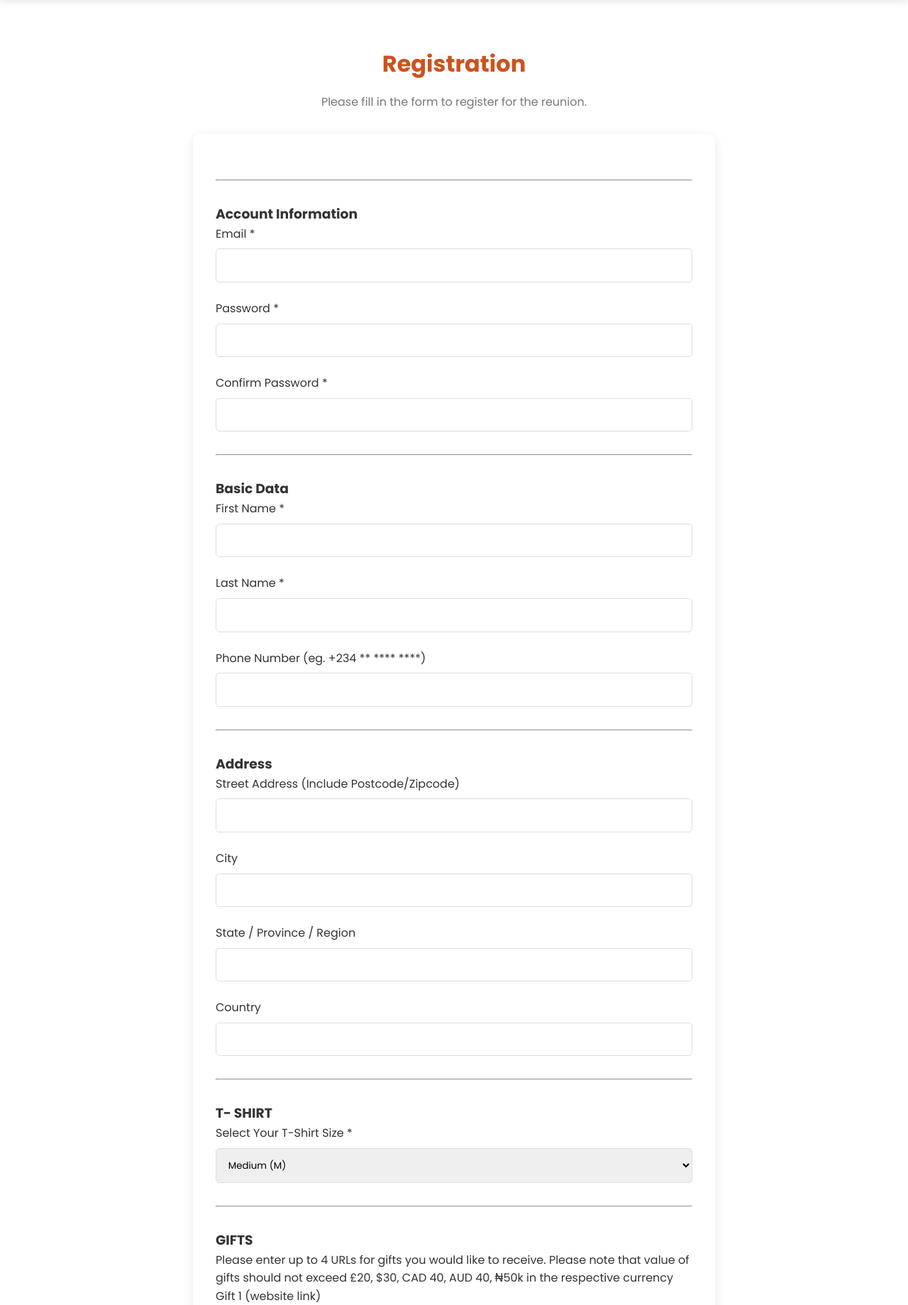
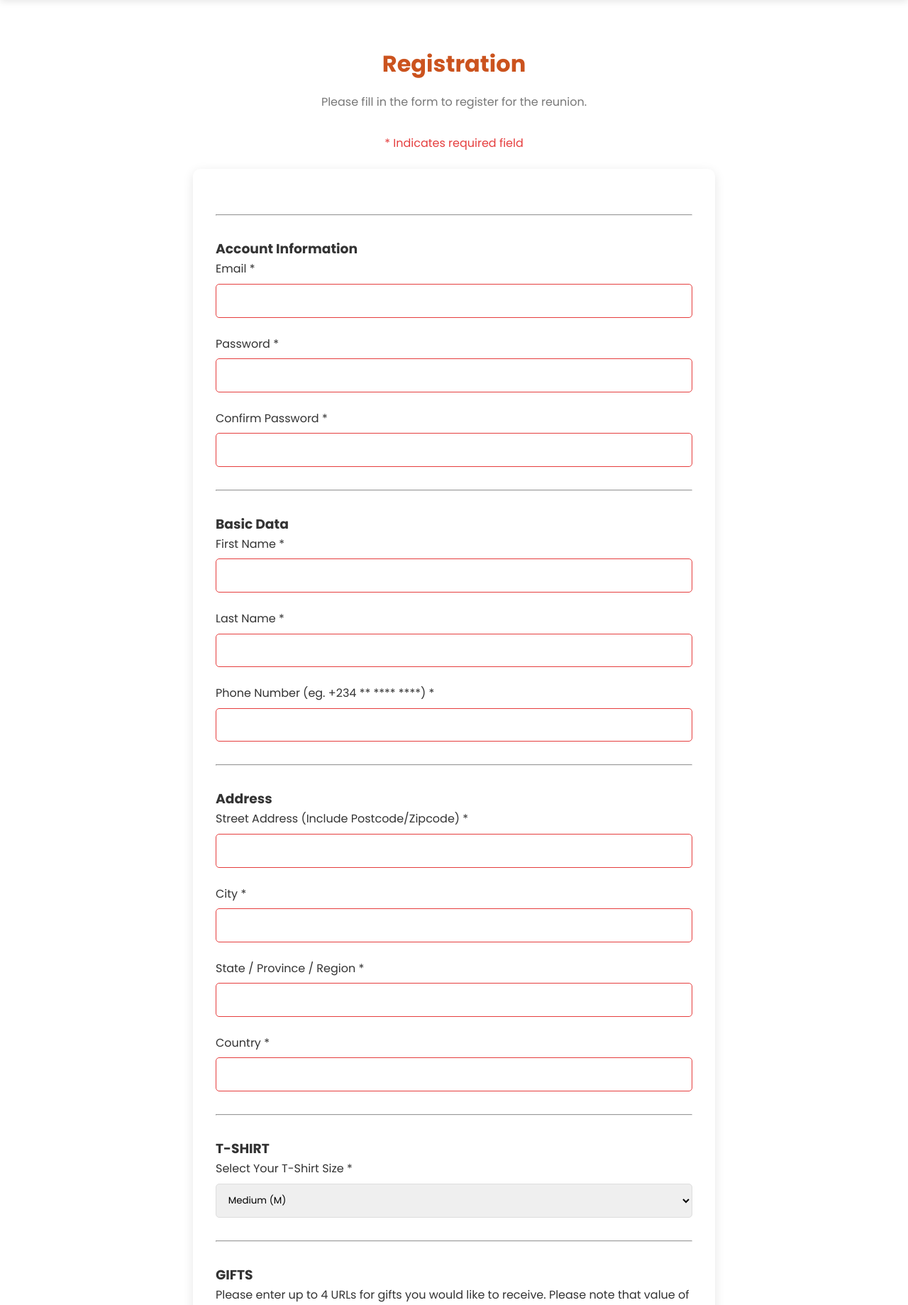
Before and after one commit to dreyyfuss/reunion, a Django app: page /register/ in a window 1280 px wide. Shown: the part 92-1931 px from the top of the page at 71% size. Run offline with Django 5.2, Linux system fonts and the light colour scheme.

Commit message:
Change required fields on registration forrm

```diff
--- a/registration/forms.py
+++ b/registration/forms.py
@@ -34,12 +34,27 @@
 class RegistrationForm(forms.ModelForm):
     class Meta:
         model = Registration
-        fields = [
-            'first_name', 'last_name', 'phone',
-            'address_line_1', 'city', 'state', 'country',
-            'shirt_size', 'gift1', 'gift2', 'gift3', 'gift4',
-            'donation_currency', 'donation_amount'
-        ]
+        fields = '__all__'  # Or list all fields explicitly
         widgets = {
             'country': CountrySelectWidget(),
         }
+
+    def __init__(self, *args, **kwargs):
+        super().__init__(*args, **kwargs)
+        # Set required=True for fields that should be required
+        self.fields['first_name'].required = True
+        self.fields['last_name'].required = True
+        self.fields['phone'].required = True
+        self.fields['address_line_1'].required = True
+        self.fields['city'].required = True
+        self.fields['state'].required = True
+        self.fields['country'].required = True
+        self.fields['shirt_size'].required = True
+        self.fields['gift1'].required = True
+
+        # Set required=False for optional fields
+        self.fields['gift2'].required = False
+        self.fields['gift3'].required = False
+        self.fields['gift4'].required = False
+        self.fields['donation_currency'].required = False
+        self.fields['donation_amount'].required = False
--- a/registration/models.py
+++ b/registration/models.py
@@ -21,7 +21,7 @@
     state = models.CharField(max_length=100, blank=True, null=True)
     country = CountryField(null=True, blank=True)
     shirt_size = models.CharField(max_length=10, choices=SHIRT_SIZES, null=False, default='M')
-    gift1 = models.URLField(null=True, blank=True)
+    gift1 = models.URLField(null=False, blank=False)
     gift2 = models.URLField(null=True, blank=True)
     gift3 = models.URLField(null=True, blank=True)
     gift4 = models.URLField(null=True, blank=True)
--- a/registration/templates/registration/register.html
+++ b/registration/templates/registration/register.html
@@ -8,13 +8,15 @@
         <h2>Registration</h2>
         <p class="subtitle">Please fill in the form to register for the reunion.</p>
 
+        <p class="required-note">* Indicates required field</p>
+
         {% if messages %}
             {% for message in messages %}
                 <p class="message {{ message.tags }}">{{ message }}</p>
             {% endfor %}
         {% endif %}
 
-        <form method="post" class="registration-form">
+        <form method="post" class="registration-form" novalidate>
             {% csrf_token %}
 
             <hr style="margin: 2rem 0;">
@@ -40,46 +57,86 @@
             <div class="form-group">
                 <label for="first_name">First Name *</label>
                 {{ reg_form.first_name }}
+                {% if reg_form.first_name.errors %}
+                    <div class="error-message">
+                        {{ reg_form.first_name.errors }}
+                    </div>
+                {% endif %}
             </div>
 
             <div class="form-group">
                 <label for="last_name">Last Name *</label>
                 {{ reg_form.last_name }}
+                {% if reg_form.last_name.errors %}
+                    <div class="error-message">
+                        {{ reg_form.last_name.errors }}
+                    </div>
+                {% endif %}
             </div>
 
             <div class="form-group">
-                <label for="phone">Phone Number (eg. +234 ** **** ****)</label>
+                <label for="phone">Phone Number (eg. +234 ** **** ****) *</label>
                 {{ reg_form.phone }}
+                {% if reg_form.phone.errors %}
+                    <div class="error-message">
+                        {{ reg_form.phone.errors }}
+                    </div>
+                {% endif %}
             </div>
 
             <hr style="margin: 2rem 0;">
             <h3>Address</h3>
 
             <div class="form-group">
-                <label for="address_line_1">Street Address (Include Postcode/Zipcode)</label>
+                <label for="address_line_1">Street Address (Include Postcode/Zipcode) *</label>
                 {{ reg_form.address_line_1 }}
+                {% if reg_form.address_line_1.errors %}
+                    <div class="error-message">
+                        {{ reg_form.address_line_1.errors }}
+                    </div>
+                {% endif %}
             </div>
 
             <div class="form-group">
-                <label for="city">City</label>
+                <label for="city">City *</label>
                 {{ reg_form.city }}
+                {% if reg_form.city.errors %}
+                    <div class="error-message">
+                        {{ reg_form.city.errors }}
+                    </div>
+                {% endif %}
             </div>
 
             <div class="form-group">
-                <label for="state">State / Province / Region</label>
+                <label for="state">State / Province / Region *</label>
                 {{ reg_form.state }}
+                {% if reg_form.state.errors %}
+                    <div class="error-message">
+                        {{ reg_form.state.errors }}
+                    </div>
+                {% endif %}
             </div>
 
             <div class="form-group">
-                <label for="country">Country</label>
+                <label for="country">Country *</label>
                 {{ reg_form.country }}
+                {% if reg_form.country.errors %}
+                    <div class="error-message">
+                        {{ reg_form.country.errors }}
+                    </div>
+                {% endif %}
             </div>
 
             <hr style="margin: 2rem 0;">
-            <h3>T- SHIRT</h3>
+            <h3>T-SHIRT</h3>
             <div class="form-group">
                 <label for="shirt_size">Select Your T-Shirt Size *</label>
                 {{ reg_form.shirt_size }}
+                {% if reg_form.shirt_size.errors %}
+                    <div class="error-message">
+                        {{ reg_form.shirt_size.errors }}
+                    </div>
+                {% endif %}
             </div>
 
             <hr style="margin: 2rem 0;">
@@ -87,23 +144,44 @@
             <p>Please enter up to 4 URLs for gifts you would like to receive. Please note that value of gifts should not exceed £20, $30, CAD 40, AUD 40, ₦50k in the respective currency</p>
 
             <div class="form-group">
-                <label for="gift1">Gift 1 (website link)</label>
+                <label for="gift1">Gift 1 (website link) *</label>
                 {{ reg_form.gift1 }}
+                {% if reg_form.gift1.errors %}
+                    <div class="error-message">
+                        {{ reg_form.gift1.errors }}
+                    </div>
+                {% endif %}
+                <small class="form-help">Please enter a valid URL starting with http:// or https://</small>
             </div>
 
             <div class="form-group">
                 <label for="gift2">Gift 2 (website link)</label>
                 {{ reg_form.gift2 }}
+                {% if reg_form.gift2.errors %}
+                    <div class="error-message">
+                        {{ reg_form.gift2.errors }}
+                    </div>
+                {% endif %}
             </div>
 
             <div class="form-group">
                 <label for="gift3">Gift 3 (website link)</label>
                 {{ reg_form.gift3 }}
+                {% if reg_form.gift3.errors %}
+                    <div class="error-message">
+                        {{ reg_form.gift3.errors }}
+                    </div>
+                {% endif %}
             </div>
 
             <div class="form-group">
                 <label for="gift4">Gift 4 (website link)</label>
                 {{ reg_form.gift4 }}
+                {% if reg_form.gift4.errors %}
+                    <div class="error-message">
+                        {{ reg_form.gift4.errors }}
+                    </div>
+                {% endif %}
             </div>
 
             <hr style="margin: 2rem 0;">
--- a/static/css/style.css
+++ b/static/css/style.css
@@ -1027,3 +1027,31 @@
         height: 120px;
     }
 }
+
+
+/* Style for required field indicator */
+.required-note {
+    color: #e53e3e;
+    margin-bottom: 1.5rem;
+    text-align: center;
+    font-weight: 500;
+}
+
+/* Style for form help text */
+.form-help {
+    display: block;
+    margin-top: 0.25rem;
+    color: #718096;
+    font-size: 0.85rem;
+}
+
+.error-message {
+    color: #e53e3e;
+    font-size: 0.85rem;
+    margin-top: 0.25rem;
+}
+
+/* Highlight invalid fields */
+input:invalid, select:invalid, textarea:invalid {
+    border-color: #e53e3e;
+}
```
Also changed, not shown: other parts of registration/templates/registration/register.html (+26 -0 lines).
